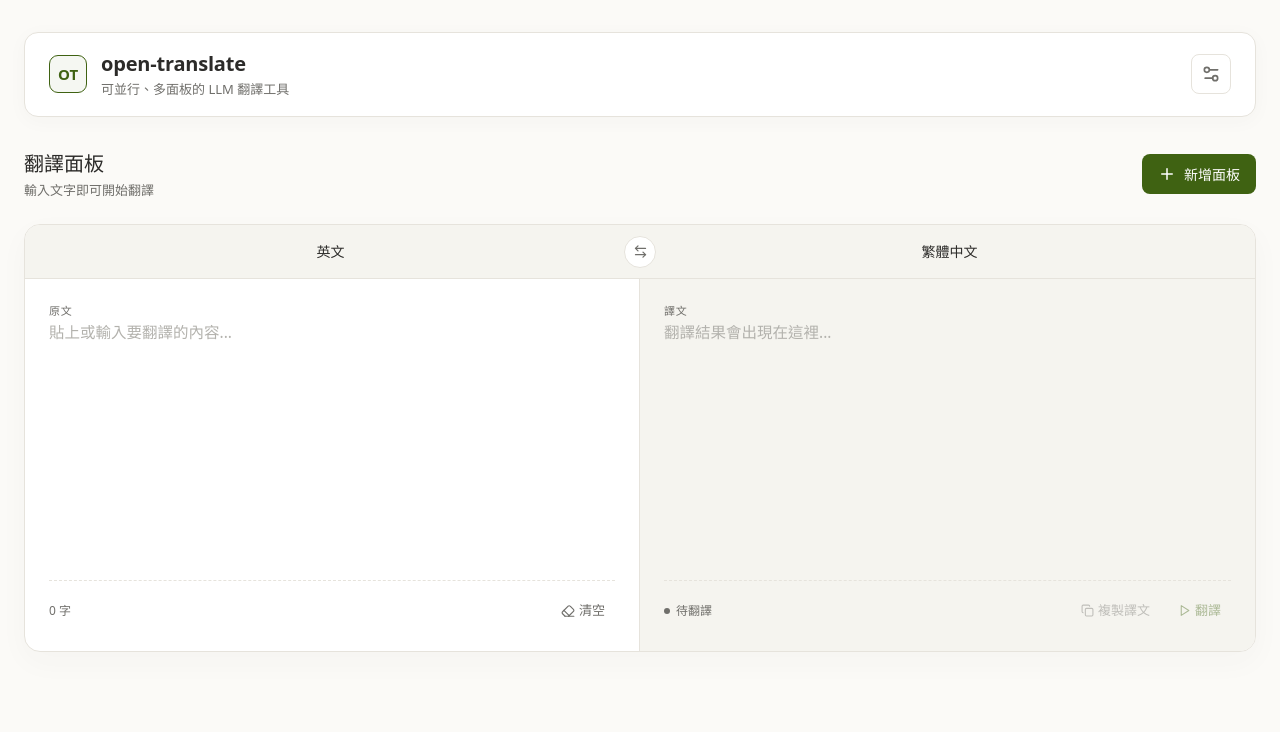
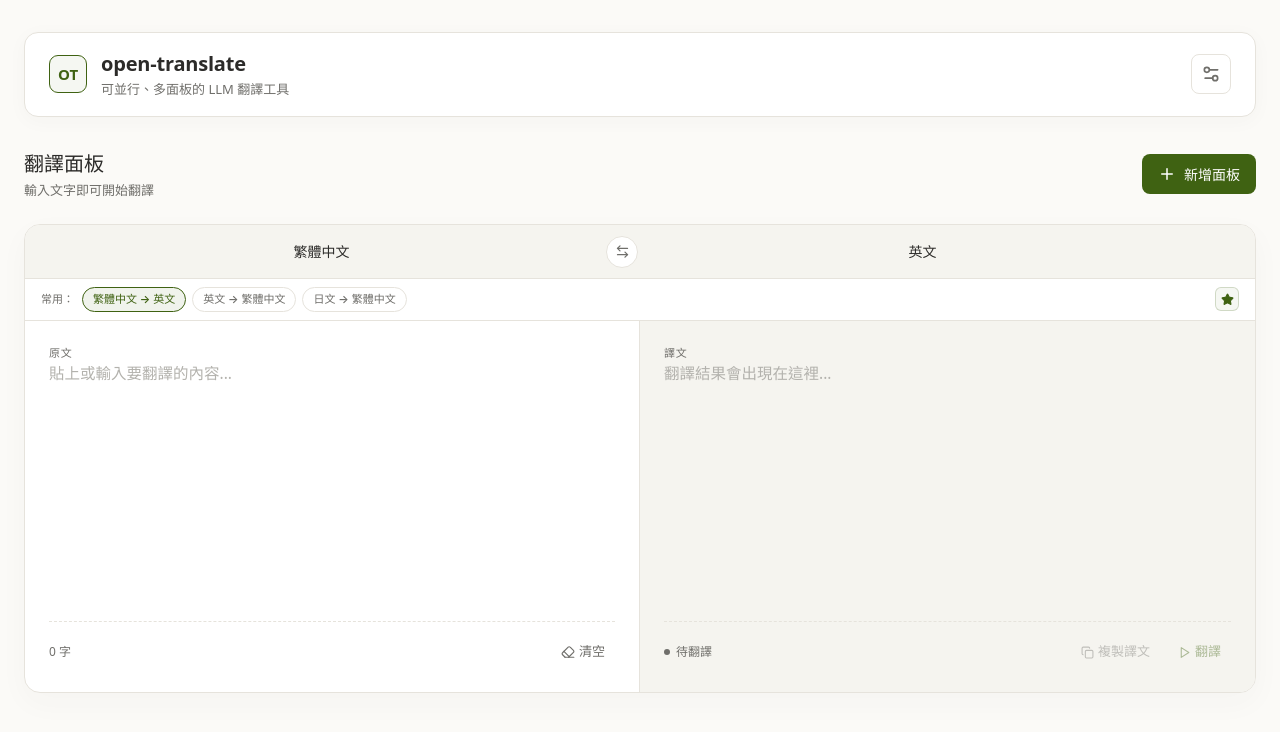
Before and after one commit to tungwu1230/lets-translate, a React (Vite) app: page / in a window 1280 px wide. Shown: the top 732 px of the page. Built offline with nearby package versions, Linux system fonts and the light colour scheme.

Commit message:
feat: add favorite translation pairs, correct OpenAI endpoint compatibility, and add local security proxy server

```diff
--- a/index.html
+++ b/index.html
@@ -3,6 +3,7 @@
   <head>
     <meta charset="UTF-8" />
     <meta name="viewport" content="width=device-width, initial-scale=1.0" />
+    <meta http-equiv="Content-Security-Policy" content="default-src 'self'; script-src 'self'; style-src 'self' 'unsafe-inline'; connect-src 'self' https://api.openai.com https://generativelanguage.googleapis.com *;" />
     <title>open-translate</title>
   </head>
   <body>
--- a/package.json
+++ b/package.json
@@ -8,7 +8,8 @@
     "build": "tsc -b && vite build",
     "preview": "vite preview",
     "test": "vitest run",
-    "test:ui": "vitest --ui"
+    "test:ui": "vitest --ui",
+    "proxy": "node server.js"
   },
   "dependencies": {
     "@vitejs/plugin-react": "^5.0.0",
--- a/src/App.tsx
+++ b/src/App.tsx
@@ -2,17 +2,20 @@ import { Plus, Settings2 } from "lucide-react";
 import { useEffect, useMemo, useRef, useState } from "react";
 import { ProviderSettingsPanel } from "./components/ProviderSettingsPanel";
 import { TranslationPanel } from "./components/TranslationPanel";
-import { loadProviderSettings, saveProviderSettings } from "./lib/storage";
+import { loadProviderSettings, saveProviderSettings, loadFavoritePairs, saveFavoritePairs } from "./lib/storage";
 import { translateText, TranslationError } from "./lib/provider";
-import type { ProviderSettings, TranslationPanelState } from "./lib/types";
+import type { ProviderSettings, TranslationPanelState, FavoritePair, LanguageCode } from "./lib/types";
 
-function createPanel(index: number, overrides: Partial<TranslationPanelState> = {}): TranslationPanelState {
-  const isReplyPanel = index % 2 === 0;
+function createPanel(
+  index: number,
+  defaultPair?: { sourceLanguage: LanguageCode; targetLanguage: LanguageCode },
+  overrides: Partial<TranslationPanelState> = {}
+): TranslationPanelState {
   return {
     id: crypto.randomUUID(),
-    title: isReplyPanel ? "回覆翻譯" : "閱讀翻譯",
-    sourceLanguage: isReplyPanel ? "zh-Hant" : "en",
-    targetLanguage: isReplyPanel ? "en" : "zh-Hant",
+    title: `翻譯面板 ${index}`,
+    sourceLanguage: defaultPair?.sourceLanguage ?? "auto",
+    targetLanguage: defaultPair?.targetLanguage ?? "zh-Hant",
     input: "",
     output: "",
     status: "idle",
@@ -22,13 +25,24 @@ function createPanel(index: number, overrides: Partial<TranslationPanelState> =
 
 export default function App() {
   const [settings, setSettings] = useState<ProviderSettings>(() => loadProviderSettings());
-  const [panels, setPanels] = useState<TranslationPanelState[]>(() => [createPanel(1)]);
+  const [favoritePairs, setFavoritePairs] = useState<FavoritePair[]>(() => loadFavoritePairs());
+
+  const [panels, setPanels] = useState<TranslationPanelState[]>(() => {
+    const savedFavs = loadFavoritePairs();
+    const defaultPair = savedFavs[0] || { sourceLanguage: "zh-Hant", targetLanguage: "en" };
+    return [createPanel(1, defaultPair)];
+  });
+
   const [isSettingsOpen, setIsSettingsOpen] = useState(false);
   const abortControllers = useRef<Record<string, AbortController>>({});
 
   useEffect(() => {
     saveProviderSettings(settings);
   }, [settings]);
+
+  useEffect(() => {
+    saveFavoritePairs(favoritePairs);
+  }, [favoritePairs]);
 
   const summary = useMemo(() => {
     const activeCount = panels.filter((panel) => panel.status === "translating").length;
@@ -47,8 +61,33 @@ export default function App() {
     );
   }
 
+  function toggleFavoritePair(sourceLanguage: LanguageCode, targetLanguage: LanguageCode) {
+    setFavoritePairs((current) => {
+      const exists = current.some(
+        (p) => p.sourceLanguage === sourceLanguage && p.targetLanguage === targetLanguage
+      );
+      if (exists) {
+        // Remove from favorites
+        return current.filter(
+          (p) => !(p.sourceLanguage === sourceLanguage && p.targetLanguage === targetLanguage)
+        );
+      } else {
+        // Add to favorites
+        return [
+          ...current,
+          {
+            id: crypto.randomUUID(),
+            sourceLanguage,
+            targetLanguage,
+          },
+        ];
+      }
+    });
+  }
+
   function addPanel() {
-    setPanels((current) => [...current, createPanel(current.length + 1)]);
+    const defaultPair = favoritePairs[0] || { sourceLanguage: "zh-Hant", targetLanguage: "en" };
+    setPanels((current) => [...current, createPanel(current.length + 1, defaultPair)]);
   }
 
   function duplicatePanel(panel: TranslationPanelState) {
@@ -191,6 +230,8 @@ export default function App() {
             onCancel={() => cancelTranslation(panel.id)}
             onDelete={() => deletePanel(panel.id)}
             canDelete={panels.length > 1}
+            favoritePairs={favoritePairs}
+            onToggleFavorite={toggleFavoritePair}
           />
         ))}
       </section>
--- a/src/components/TranslationPanel.tsx
+++ b/src/components/TranslationPanel.tsx
@@ -6,13 +6,15 @@ import {
   Play,
   RefreshCw,
   Square,
+  Star,
   X,
 } from "lucide-react";
 import {
   languageOptions,
+  getLanguageLabel,
 } from "../lib/models";
 import { LanguageSelector } from "./LanguageSelector";
-import type { TranslationPanelState } from "../lib/types";
+import type { TranslationPanelState, FavoritePair, LanguageCode } from "../lib/types";
 
 interface Props {
   panel: TranslationPanelState;
@@ -21,6 +23,8 @@ interface Props {
   onCancel: () => void;
   onDelete: () => void;
   canDelete: boolean;
+  favoritePairs: FavoritePair[];
+  onToggleFavorite: (source: LanguageCode, target: LanguageCode) => void;
 }
 
 
@@ -31,6 +35,8 @@ export function TranslationPanel({
   onCancel,
   onDelete,
   canDelete,
+  favoritePairs,
+  onToggleFavorite,
 }: Props) {
   const isTranslating = panel.status === "translating";
 
@@ -58,6 +64,10 @@ export function TranslationPanel({
       await navigator.clipboard.writeText(panel.output);
     }
   }
+
+  const isFavorite = favoritePairs.some(
+    (p) => p.sourceLanguage === panel.sourceLanguage && p.targetLanguage === panel.targetLanguage
+  );
 
   return (
     <article className="translation-panel">
@@ -90,6 +100,43 @@ export function TranslationPanel({
           onChange={(code) => patch({ targetLanguage: code })}
           excludeAuto
         />
+      </div>
+
+      {/* 2.5 Favorites Bar */}
+      <div className="favorites-bar">
+        <span className="favorites-label">常用：</span>
+        <div className="favorites-chips">
+          {favoritePairs.map((pair) => {
+            const isCurrent =
+              pair.sourceLanguage === panel.sourceLanguage &&
+              pair.targetLanguage === panel.targetLanguage;
+            return (
+              <button
+                type="button"
+                key={pair.id}
+                className={`favorite-chip ${isCurrent ? "active" : ""}`}
+                onClick={() =>
+                  patch({
+                    sourceLanguage: pair.sourceLanguage,
+                    targetLanguage: pair.targetLanguage,
+                    status: "idle",
+                    error: undefined,
+                  })
+                }
+              >
+                {getLanguageLabel(pair.sourceLanguage)} → {getLanguageLabel(pair.targetLanguage)}
+              </button>
+            );
+          })}
+        </div>
+        <button
+          type="button"
+          className={`favorite-star-btn ${isFavorite ? "active" : ""}`}
+          onClick={() => onToggleFavorite(panel.sourceLanguage, panel.targetLanguage)}
+          title={isFavorite ? "取消收藏此組合" : "收藏此組合"}
+        >
+          <Star size={13} fill={isFavorite ? "var(--accent-color)" : "none"} aria-hidden="true" />
+        </button>
       </div>
 
 
--- a/src/lib/storage.ts
+++ b/src/lib/storage.ts
@@ -1,4 +1,4 @@
-import type { ProviderId, ProviderSettings, TranslationMode, TranslationTone } from "./types";
+import type { FavoritePair, ProviderId, ProviderSettings, TranslationMode, TranslationTone } from "./types";
 
 const STORAGE_KEY = "open-translate.provider-settings";
 
@@ -82,3 +82,27 @@ export function updateProviderKey(settings: ProviderSettings, provider: Provider
     },
   };
 }
+
+const FAVORITES_KEY = "open-translate.favorite-pairs";
+
+export const defaultFavoritePairs: FavoritePair[] = [
+  { id: "1", sourceLanguage: "zh-Hant", targetLanguage: "en" },
+  { id: "2", sourceLanguage: "en", targetLanguage: "zh-Hant" },
+  { id: "3", sourceLanguage: "ja", targetLanguage: "zh-Hant" },
+];
+
+export function loadFavoritePairs(storage: Storage | undefined = globalThis.localStorage): FavoritePair[] {
+  if (!storage) return defaultFavoritePairs;
+  try {
+    const raw = storage.getItem(FAVORITES_KEY);
+    if (!raw) return defaultFavoritePairs;
+    return JSON.parse(raw) as FavoritePair[];
+  } catch {
+    return defaultFavoritePairs;
+  }
+}
+
+export function saveFavoritePairs(pairs: FavoritePair[], storage: Storage | undefined = globalThis.localStorage) {
+  if (!storage) return;
+  storage.setItem(FAVORITES_KEY, JSON.stringify(pairs));
+}
--- a/src/lib/types.ts
+++ b/src/lib/types.ts
@@ -17,6 +17,12 @@ export type LanguageCode =
   | "de"
   | "es"
   | (string & {}); // 允許任意自訂語言字串
+
+export interface FavoritePair {
+  id: string;
+  sourceLanguage: LanguageCode;
+  targetLanguage: LanguageCode;
+}
 
 
 export interface ModelOption {
--- a/src/styles.css
+++ b/src/styles.css
@@ -530,7 +530,8 @@ select:focus {
   align-items: center;
   background: var(--bg-tertiary);
   border-bottom: 1px solid var(--border-color);
-  padding: 6px 12px;
+  padding: 6px 48px 6px 12px; /* 右側預留 48px 空間給關閉按鈕，確保絕對不重疊 */
+  position: relative;
 }
 
 .custom-select-container {
@@ -553,7 +554,11 @@ select:focus {
   width: 100%;
   border-radius: 6px;
   display: block;
+  text-overflow: ellipsis;
+  white-space: nowrap;
+  overflow: hidden;
 }
+
 
 .custom-select-trigger:hover {
   color: var(--accent-color);
@@ -563,7 +568,6 @@ select:focus {
 .custom-select-search-wrapper {
   position: relative;
   width: 100%;
-  max-width: 220px;
   z-index: 20;
 }
 
@@ -643,6 +647,83 @@ select:focus {
 
 .swap-button-circle:hover {
   border-color: var(--accent-color);
+  color: var(--accent-color);
+}
+
+/* Favorites Bar */
+.favorites-bar {
+  display: flex;
+  align-items: center;
+  gap: 8px;
+  background: var(--bg-secondary);
+  border-bottom: 1px solid var(--border-color);
+  padding: 8px 16px;
+  font-size: 12px;
+}
+
+.favorites-label {
+  font-size: 11px;
+  font-weight: 700;
+  color: var(--text-secondary);
+  white-space: nowrap;
+}
+
+.favorites-chips {
+  display: flex;
+  flex-wrap: wrap;
+  gap: 6px;
+  flex: 1;
+}
+
+.favorite-chip {
+  border: 1px solid var(--border-color);
+  background: transparent;
+  color: var(--text-secondary);
+  font-size: 11px;
+  font-weight: 600;
+  padding: 3px 10px;
+  border-radius: 999px;
+  transition: all 0.15s ease;
+  white-space: nowrap;
+}
+
+.favorite-chip:hover {
+  border-color: var(--border-hover);
+  color: var(--text-primary);
+  background: var(--bg-tertiary);
+}
+
+.favorite-chip.active {
+  background: rgba(63, 98, 18, 0.08);
+  border-color: var(--accent-color);
+  color: var(--accent-color);
+}
+
+.favorite-star-btn {
+  display: inline-flex;
+  align-items: center;
+  justify-content: center;
+  width: 24px;
+  height: 24px;
+  border-radius: 6px;
+  border: 1px solid var(--border-color);
+  background: var(--bg-secondary);
+  color: var(--text-secondary);
+  cursor: pointer;
+  padding: 0;
+  margin-left: auto;
+  transition: all 0.15s ease;
+}
+
+.favorite-star-btn:hover {
+  border-color: var(--border-hover);
+  color: var(--text-primary);
+  background: var(--bg-tertiary);
+}
+
+.favorite-star-btn.active {
+  border-color: rgba(63, 98, 18, 0.2);
+  background: rgba(63, 98, 18, 0.05);
   color: var(--accent-color);
 }
 
```
Also changed, not shown: server.js (added, +112 -0 lines), src/lib/provider.ts (+3 -6 lines), 2 other files (tests, documents, lock files or other folders).
